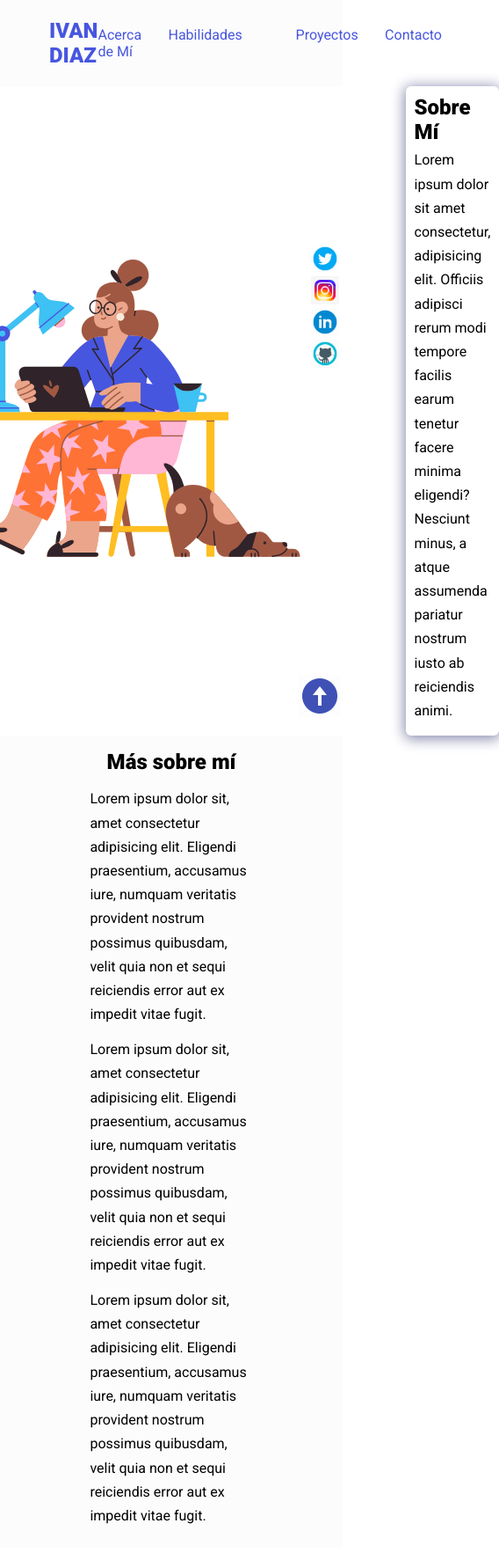
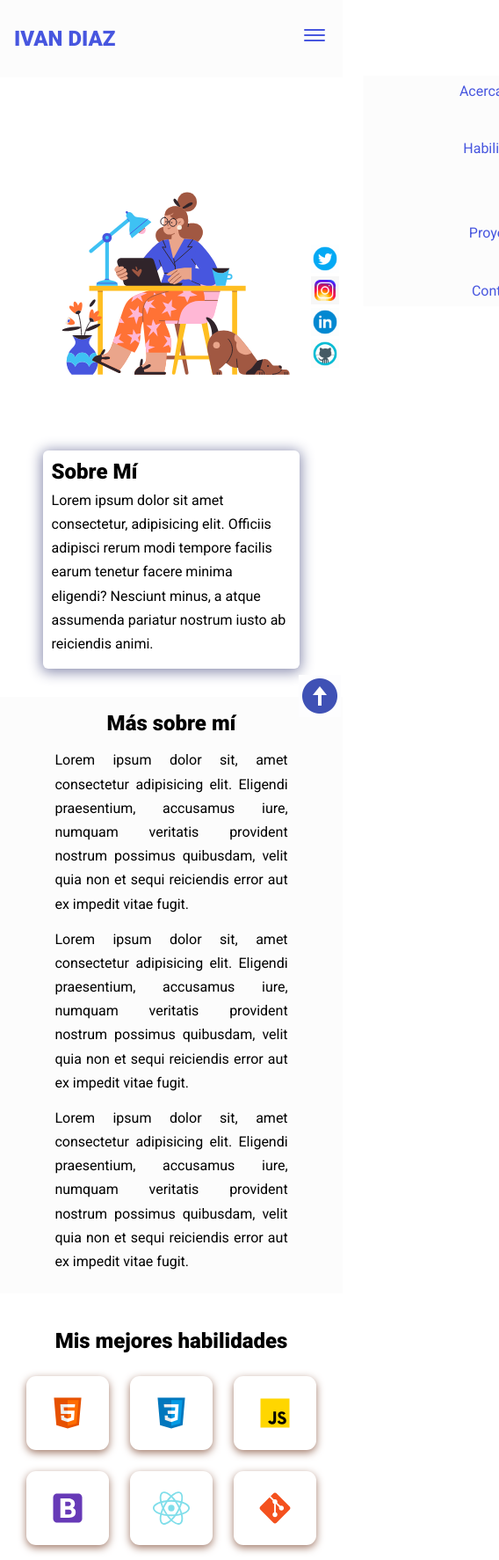
Before and after one commit to ivandiaz94ing/portafolio-javascript, a plain HTML site: page index.html in a window 390 px wide. Shown: the top 1773 px of the page at 88% size, 568 px wide, since content can reach past the window. Drawn offline with nearby package versions, Linux system fonts and the light colour scheme.

Commit message:
Haciendo el portafolio resposive

```diff
--- a/assets/css/styles.css
+++ b/assets/css/styles.css
@@ -303,3 +303,103 @@ footer {
   height: 3rem;
 
 }
+
+@media screen and (max-width: 720px) {
+  /* los cambios se reflejan en una pantalla con un ancho de 720px ye inferior */
+  nav {
+    padding: 1.5rem 1rem;
+  }
+
+  nav ul {
+    position: fixed;
+    background-color: var(--bg-color);
+    flex-direction: column;
+    top: 86px;
+    left: 10%;
+    width: 80%;
+    text-align: center;
+    transform: translateX(120%);
+    transition: transform 0.5s ease-in;
+  }
+
+  nav ul li {
+    margin: 8px;
+  }
+
+  .menu-hamburguesa {
+    display: block;
+  }
+
+  nav ul.show {
+    transform: translateX(0);
+  }
+
+  .hero{
+    margin-top: -4rem;
+    flex-direction: column;
+    gap: 0;
+  }
+
+  .hero img {
+    height: 37.5rem;
+    width: 30rem;
+  }
+
+  .bio {
+    margin-top: -7rem;
+    width: 20.5rem;
+  }
+
+  .mas-sobre{
+    margin-top: 2rem;
+    padding: 1rem 3.5rem;
+  }
+
+  .mas-sobre h2 {
+    text-align: center;
+  }
+
+  .mas-sobre p {
+    text-align: justify;
+  }
+
+
+  .icon {
+    width: 5.875rem;
+    height: 5.25rem;
+  }
+
+
+  .contenedor-de-proyectos {
+    flex-direction: column;
+  }
+
+  .contenedor-de-proyecto {
+    width: 20.875rem;
+  }
+
+
+  .formulario-contacto-contenedor {
+    max-width: 23.75rem;
+  }
+}
+
+@media  screen and (max-width: 420px){
+
+  .hero img {
+    height: 37.5rem;
+    width: 23rem;
+  }
+
+  .bio {
+    width: 18.3rem;
+  }
+
+  .contenedor-de-proyecto {
+    width: 17.875rem;
+  }
+
+  .formulario-contacto-contenedor {
+    max-width: 17.75rem;
+  }
+}
--- a/assets/js/app.js
+++ b/assets/js/app.js
@@ -7,3 +7,21 @@ desplazarArriba.addEventListener("click", () => {
         behavior: "smooth"
     });
 });
+
+//MOSTRAR MENU AL HACER CLIC EN LA HAMBURGUESA
+const burger = document.querySelector("#menu-hamburguesa");
+const ul = document.querySelector("nav ul");
+const nav = document.querySelector("nav");
+
+burger.addEventListener("click", () => {
+    ul.classList.toggle("show");
+});
+
+//CERRAR EL MENU DE LA HAMBURGUESA CUANDO SE HACE CLIC EN UN ENLACE
+const navlink = document.querySelectorAll(".nav-link");
+
+navlink.forEach((link) =>
+link.addEventListener("click", () => {
+    ul.classList.remove("show");
+})
+);
```
